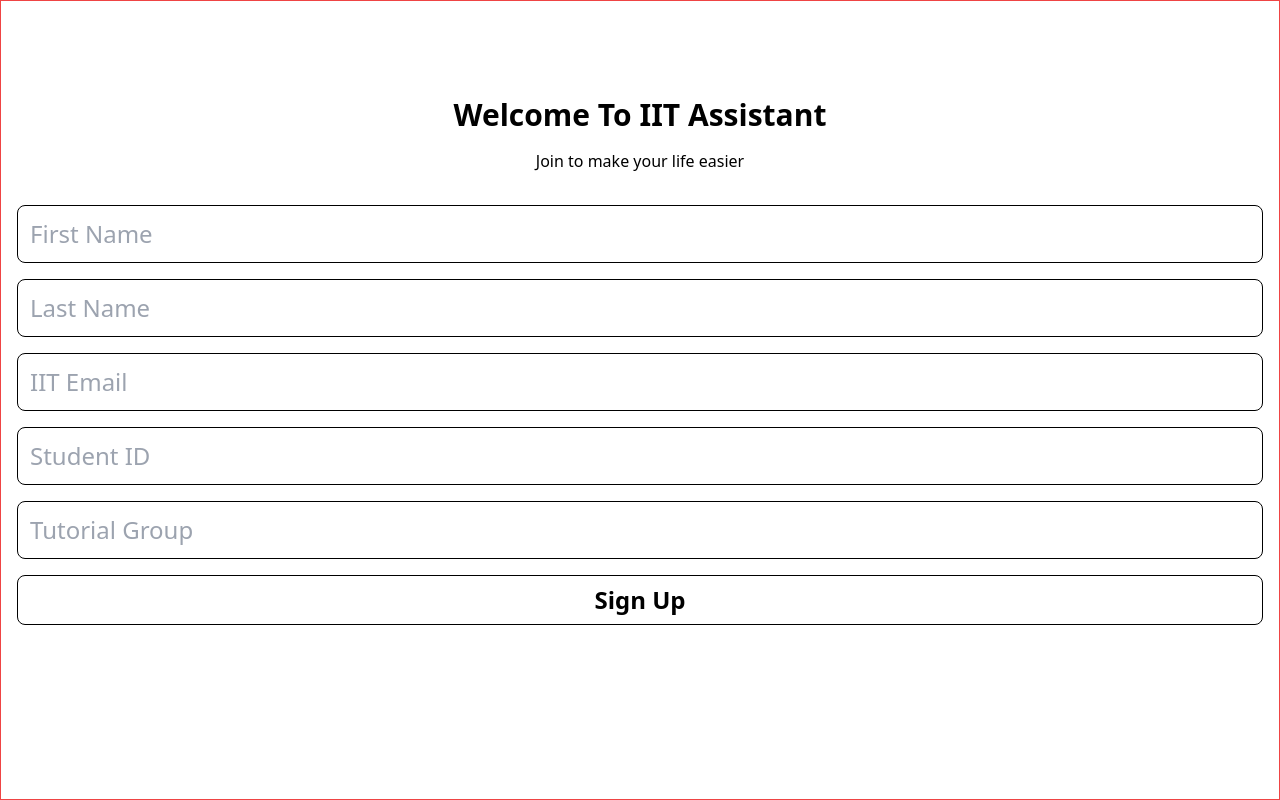
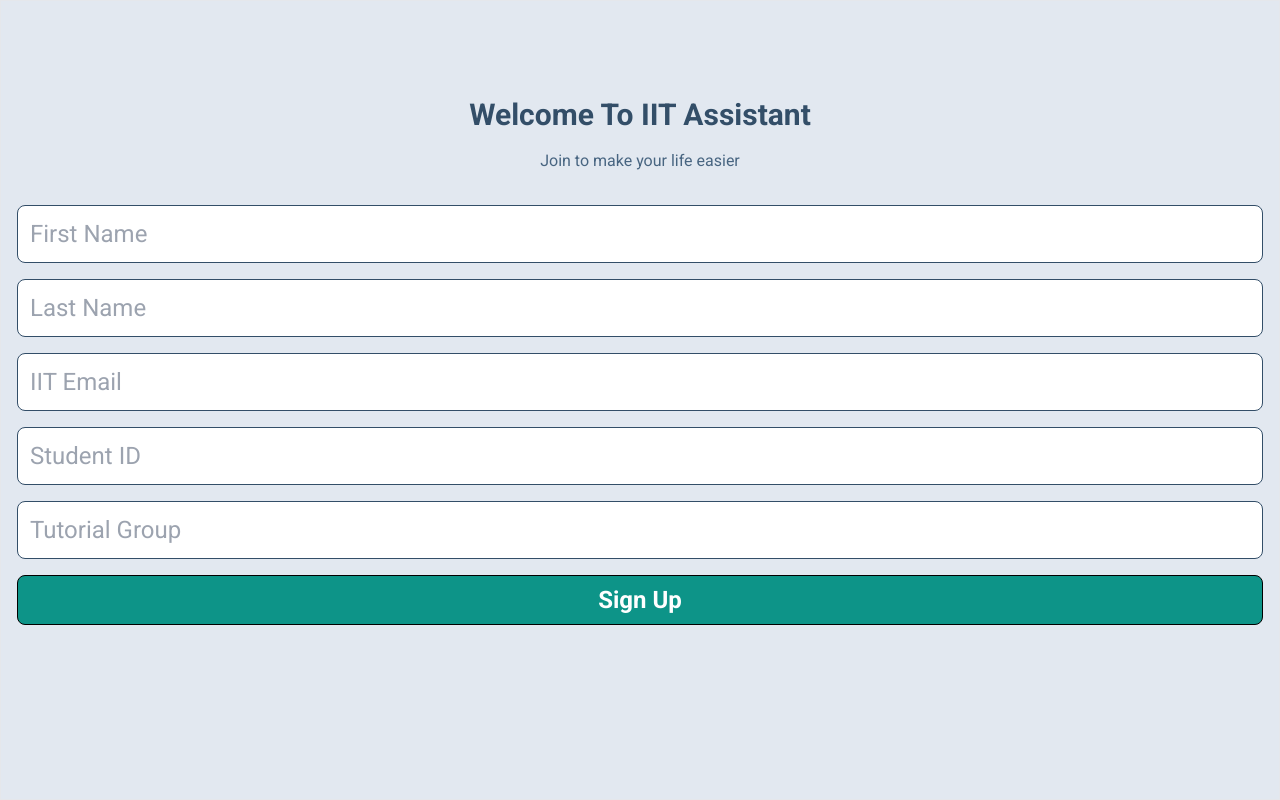
Before and after one commit to ManupaDev/iit-assistant, a Next.js app: page /signup in a window 1280 px wide. Built offline with nearby package versions, Linux system fonts and the light colour scheme.

Commit message:
colors beta final

```diff
--- a/archive/signin.jsx
+++ b/archive/signin.jsx
@@ -18,7 +18,7 @@ function SignIn() {
       <div className=" fixed bottom-0 w-full p-4 ">
         <h1 className="text-base text-center">New to IIT Assistant?</h1>
         <h1 className="border border-black mt-4 text-2xl p-2 rounded-lg text-center font-semibold" onClick={() => {
-          window.location = "https://iit-assistant.vercel.app/signup";
+          window.location = "http://localhost:3000/signup";
         }}>
           Sign Up
         </h1>
--- a/components/header.jsx
+++ b/components/header.jsx
@@ -7,26 +7,32 @@ function Header({ user }) {
     const clock = setInterval(() => {
       const now = new Date(Date.now());
       setDate(now);
-    }, 1000*60);
+    }, 1000 * 60);
   }, []);
 
   return (
-    <div className="p-4 border-2 border-black rounded-2xl grid grid-cols-2">
+    <div className="p-4 border-2 border-bluegrey-500 bg-slate-100 rounded-2xl grid grid-cols-2">
       <div className="flex flex-col justify-between">
         <div className="flex items-center">
-          <h2 className="w-6 h-6 text-center text-base border border-black">
+          <h2 className="w-7 h-7 text-center text-base flex justify-center items-center rounded-md border bg-bluegrey-500  text-white  font-semibold">
             L5
           </h2>
-          <h2 className="w-6 h-6 text-center text-base border border-black">
+          <h2 className="w-7 h-7 text-center ml-2 rounded-md text-base border flex justify-center items-center bg-bluegrey-500  text-white font-semibold">
             {user.tutGroup}
           </h2>
         </div>
-        <h1 className="text-2xl font-semibold">Hey, {user.fname}</h1>
+        <h1 className="text-2xl font-semibold text-bluegrey-700">
+          Hey, {user.fname}
+        </h1>
       </div>
 
       <div className="flex flex-col items-end">
-        <h1 className="text-4xl">{date.toTimeString().slice(0,5)}</h1>
-        <h2 className="text-lg font-semibold">{date.toDateString()}</h2>
+        <h1 className="text-4xl font-semibold text-bluegrey-700">
+          {date.toTimeString().slice(0, 5)}
+        </h1>
+        <h2 className="text-lg font-medium text-bluegrey-700">
+          {date.toDateString()}
+        </h2>
       </div>
     </div>
   );
--- a/components/moduleCard.jsx
+++ b/components/moduleCard.jsx
@@ -1,15 +1,15 @@
 function ModuleCard({ name,type, venue, time }) {
   return (
-    <div className="border-2 border-black p-4 mt-4 rounded-2xl">
-      <h1 className="text-xl font-semibold">{name}</h1>
+    <div className="border-2 bg-white border-bluegrey-500 p-4 mt-4 rounded-2xl">
+      <h1 className="text-xl  font-semibold text-bluegrey-700">{name}</h1>
       <div className="flex mt-4">
-        <h2 className="border border-black w-fit px-2 py-1 text-base rounded-lg">
+        <h2 className="border w-fit  px-2 py-1 text-white bg-teal-600 text-base font-medium rounded-lg">
           {type}
         </h2>
-        <h2 className="border border-black w-fit px-2 py-1 text-base rounded-lg ml-2">
+        <h2 className="border w-fit px-2 py-1 text-white bg-teal-600 text-base font-medium rounded-lg ml-2">
           {venue}
         </h2>
-        <h2 className="border border-black w-fit px-2 py-1 text-base rounded-lg ml-2">
+        <h2 className="border w-fit px-2 py-1 text-white bg-teal-600 text-base font-medium rounded-lg ml-2">
           {`${time.s} - ${time.e}`}
         </h2>
       </div>
--- a/components/signUpForm.jsx
+++ b/components/signUpForm.jsx
@@ -1,7 +1,7 @@
 import { useState } from "react";
 import { SignUpUser } from "../utils/auth";
 
-function SignUpForm({ setError,error }) {
+function SignUpForm({ setError, error }) {
   const [formData, setFormData] = useState({
     fname: "",
     lname: "",
@@ -19,13 +19,33 @@ function SignUpForm({ setError,error }) {
   const onSignUp = () => {
     if (formData.tutGroup && formData.fname) {
       formData.tutGroup = formData.tutGroup.toUpperCase();
-      const groupList = ['A','B', 'C', 'D', 'E', 'F',  'G', 'H', 'I' , 'J', 'K', 'L','M', 'N', 'O', 'P', 'Q', 'R', 'S'];
+      const groupList = [
+        "A",
+        "B",
+        "C",
+        "D",
+        "E",
+        "F",
+        "G",
+        "H",
+        "I",
+        "J",
+        "K",
+        "L",
+        "M",
+        "N",
+        "O",
+        "P",
+        "Q",
+        "R",
+        "S",
+      ];
       if (!groupList.includes(formData.tutGroup)) {
-        setError({status:true, message:"Invalid Group"});
+        setError({ status: true, message: "Invalid Group" });
         return;
       }
       localStorage.setItem("user", JSON.stringify(formData));
-      window.location = "https://iit-assistant.vercel.app/";
+      window.location = "http://localhost:3000/";
     } else {
       setError({ status: true, message: "A Required Field Is Missing." });
     }
@@ -35,13 +55,19 @@ function SignUpForm({ setError,error }) {
     <div className="mt-4">
       <div>
         <div className="flex flex-col items-end">
-        <h1 className={`text-sm  text-red-600 ${error.status?'':'hidden'}`}>Required</h1>
+          <h1
+            className={`text-sm  text-red-600   ${
+              error.status ? "" : "hidden"
+            }`}
+          >
+            Required
+          </h1>
           <input
             type="text"
             name="fname"
             value={formData.fname}
             placeholder="First Name"
-          className="border border-black rounded-lg  p-3 w-full text-2xl"
+            className="border border-bluegrey-600 text-bluegrey-700 focus:outline-teal-600 rounded-lg  p-3 w-full text-2xl  "
             onChange={onFormDataChange}
           />
         </div>
@@ -50,7 +76,7 @@ function SignUpForm({ setError,error }) {
           name="lname"
           value={formData.lname}
           placeholder="Last Name"
-          className="border border-black rounded-lg mt-4 p-3 w-full text-2xl"
+          className="border border-bluegrey-600 rounded-lg mt-4 p-3 w-full focus:outline-teal-600 text-2xl  "
           onChange={onFormDataChange}
         />
         <input
@@ -58,7 +84,7 @@ function SignUpForm({ setError,error }) {
           name="email"
           value={formData.email}
           placeholder="IIT Email"
-          className="border border-black rounded-lg mt-4 p-3 w-full text-2xl"
+          className="border border-bluegrey-600 rounded-lg mt-4 p-3 w-full focus:outline-teal-600 text-2xl  "
           onChange={onFormDataChange}
         />
         <input
@@ -66,17 +92,23 @@ function SignUpForm({ setError,error }) {
           name="studentId"
           value={formData.studentId}
           placeholder="Student ID"
-          className="border border-black rounded-lg mt-4 p-3 w-full text-2xl"
+          className="border border-bluegrey-600 rounded-lg mt-4 p-3 w-full focus:outline-teal-600 text-2xl  "
           onChange={onFormDataChange}
         />
         <div className="flex flex-col items-end ">
-        <h1 className={`text-sm  text-red-600 ${error.status?'':'hidden'}`}>Required</h1>
+          <h1
+            className={`text-sm  text-red-600 ${error.status ? "" : "hidden"}`}
+          >
+            Required
+          </h1>
           <input
             type="text"
             name="tutGroup"
             value={formData.tutGroup}
             placeholder="Tutorial Group"
-          className={`border border-black rounded-lg  ${error.status?'':'mt-4'} p-3 w-full text-2xl`}
+            className={`border border-bluegrey-600 rounded-lg   focus:outline-teal-600 ${
+              error.status ? "" : "mt-4"
+            } p-3 w-full text-2xl`}
             onChange={onFormDataChange}
           />
         </div>
@@ -99,7 +131,7 @@ function SignUpForm({ setError,error }) {
         />*/}
       </div>
       <h1
-        className="border border-black mt-4 text-2xl p-2 rounded-lg text-center font-semibold cursor-pointer"
+        className="border  border-black mt-4 text-2xl p-2 rounded-lg text-center font-semibold text-white bg-teal-600 cursor-pointer"
         onClick={onSignUp}
       >
         Sign Up
--- a/components/switcher.jsx
+++ b/components/switcher.jsx
@@ -17,14 +17,14 @@ function Switcher({ timetable }) {
   if (day) {
     return (
       <div className=" mt-4  flex flex-col ">
-        <div className=" border border-black rounded-lg grid-cols-5 grid">
+        <div className=" border bg-slate-200 rounded-lg grid-cols-5 grid">
           <h1
             onClick={() => {
               setSlotsForDay("monday");
             }}
             className={`text-2xl font-semibold px-2 py-1  text-center ${
               day.selectedDay === "monday"
-                ? "border border-black rounded-lg"
+                ? "border  rounded-lg bg-teal-600 text-white"
                 : ""
             }`}
           >
@@ -36,7 +36,7 @@ function Switcher({ timetable }) {
             }}
             className={`text-2xl font-semibold px-2 py-1  text-center ${
               day.selectedDay === "tuesday"
-                ? "border border-black rounded-lg"
+                ? "border border-black rounded-lg bg-bluegrey-700 text-white"
                 : ""
             }`}
           >
@@ -48,7 +48,7 @@ function Switcher({ timetable }) {
             }}
             className={`text-2xl font-semibold px-2 py-1  text-center ${
               day.selectedDay === "wednsday"
-                ? "border border-black rounded-lg"
+                ? "border border-black rounded-lg bg-bluegrey-700 text-white"
                 : ""
             }`}
           >
@@ -60,7 +60,7 @@ function Switcher({ timetable }) {
             }}
             className={`text-2xl font-semibold px-2 py-1  text-center ${
               day.selectedDay === "thursday"
-                ? "border border-black rounded-lg"
+                ? "border border-black rounded-lg bg-slate-800 text-white"
                 : ""
             }`}
           >
@@ -72,7 +72,7 @@ function Switcher({ timetable }) {
             }}
             className={`text-2xl font-semibold px-2 py-1  text-center ${
               day.selectedDay === "friday"
-                ? "border border-black rounded-lg"
+                ? "border border-black rounded-lg bg-bluegrey-700 text-white"
                 : ""
             }`}
           >
--- a/pages/signup.jsx
+++ b/pages/signup.jsx
@@ -6,13 +6,13 @@ function SignUp() {
   const [error, setError] = useState({status:false, message:''});
 
   return (
-    <div className="min-h-screen border border-red-500">
+    <div className="min-h-screen border bg-slate-200">
       <div className="px-4 mt-24">
         <div>
-          <h1 className="font-semibold text-3xl text-center">
+          <h1 className="font-semibold text-3xl text-center text-bluegrey-600 font-sans">
             Welcome To IIT Assistant
           </h1>
-          <h2 className="font-light text-base mt-4 text-center">
+          <h2 className="font-light text-base mt-4 text-center text-bluegrey-500">
             Join to make your life easier
           </h2>
         </div>
@@ -27,7 +27,7 @@ function SignUp() {
         <h1
           className="border border-black mt-4 text-2xl p-2 rounded-lg text-center font-semibold"
           onClick={() => {
-            window.location = "https://iit-assistant.vercel.app/signin";
+            window.location = "http://localhost:3000/signin";
           }}
         >
           Sign In
--- a/styles/globals.css
+++ b/styles/globals.css
@@ -1,3 +1,5 @@
+@import url("https://fonts.googleapis.com/css2?family=Poppins:wght@400;500;600;700&family=Roboto:wght@400;500;700&display=swap");
+
 @tailwind base;
 @tailwind components;
 @tailwind utilities;
--- a/tailwind.config.js
+++ b/tailwind.config.js
@@ -5,7 +5,17 @@ module.exports = {
     "./components/**/*.{js,ts,jsx,tsx}",
   ],
   theme: {
-    extend: {},
+    extend: {
+      fontFamily:{
+        'sans':['Roboto']
+      },
+      colors:{
+        'bluegrey-700':'#243B53',
+        'bluegrey-600':'#334E68',
+        'bluegrey-500':'#486581',
+        'bluegrey-400':'#829AB1',
+      }
+    },
   },
   plugins: [],
 }
```
Also changed, not shown: pages/index.jsx (+8 -6 lines), pages/timetable.jsx (+7 -7 lines), 1 other file (tests, documents, lock files or other folders). Lines whose indentation alone changed are shown as unchanged.
